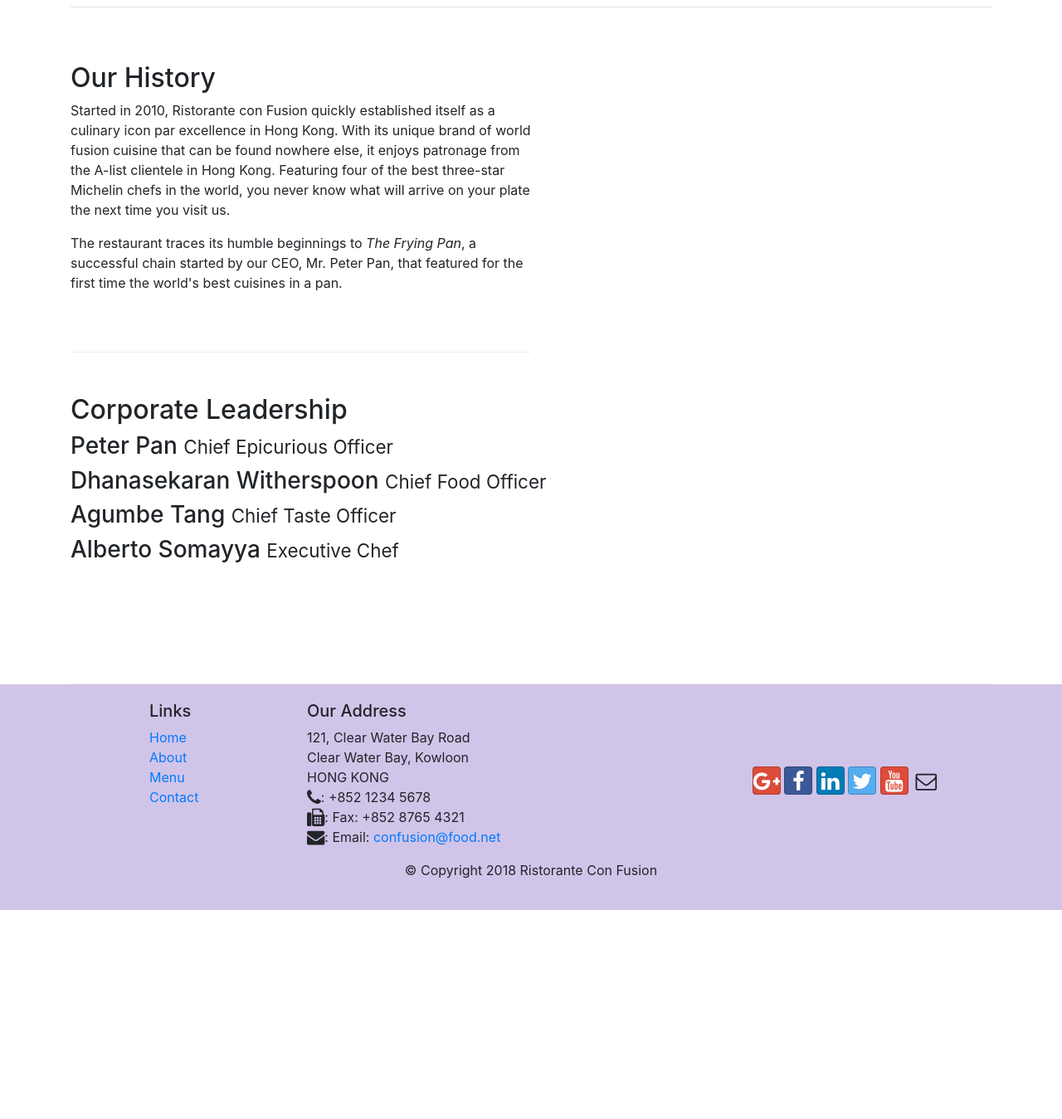
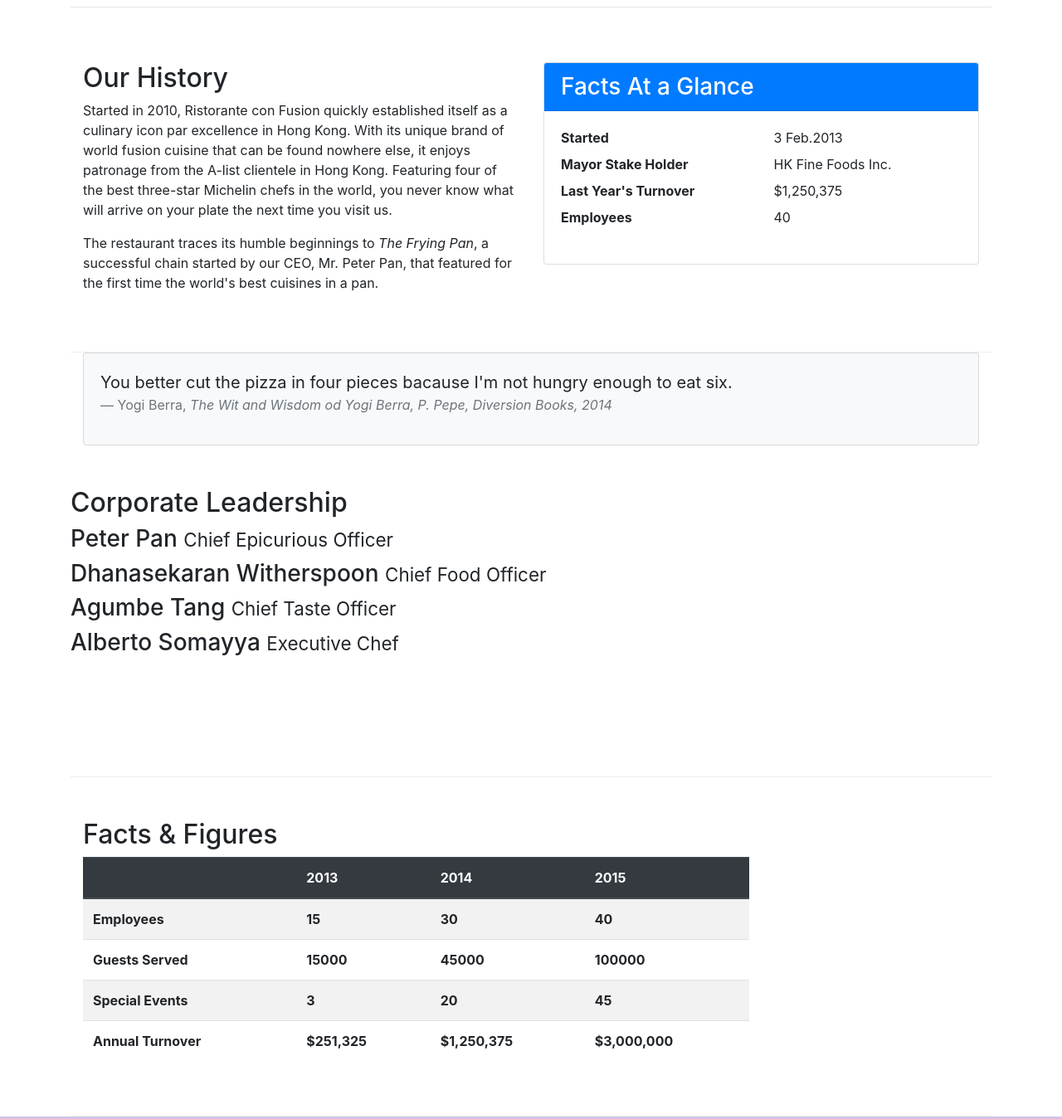
Before and after one commit to Cristoferfrnd/conFusion, a website: page aboutus.html in a window 1280 px wide. Shown: the part 440-1789 px from the top of the page at 83% size. Before the commit the page ends 1537 px from the top, so only its background shows below. Drawn offline with nearby package versions, Linux system fonts and the light colour scheme.

Commit message:
Table and Cards

```diff
--- a/aboutus.html
+++ b/aboutus.html
@@ -25,14 +25,18 @@
             <button class="navbar-toggler" type="button" data-toggle="collapse" data-target="#Navbar">
                 <span class="navbar-toggler-icon"></span>
             </button>
-            <a href="./index.html" class="navbar-brand mr-auto">Ristorante Con fusion</a>
+            <a href="./index.html" class="navbar-brand mr-auto">Ristorante Con Fusion</a>
 
             <div class="collapse navbar-collapse" id="Navbar">
                 <ul class="navbar-nav mr-auto">
-                    <li class="nav-item"><a class="nav-link" href="./index.html"><span class="fa fa-home fa-lg"> </span> Home</a></li>
-                    <li class="nav-item"><a class="nav-link active" href="#"><span class="fa fa-info fa-lg"> </span> About</a></li>
-                    <li class="nav-item"><a class="nav-link" href="#"><span class="fa fa-list fa-lg"> </span> Menu</a></li>
-                    <li class="nav-item"><a class="nav-link" href="./contactus.html"><span class="fa fa-address-card fa-lg"> </span> Contact</a></li>
+                    <li class="nav-item"><a class="nav-link" href="./index.html"><span class="fa fa-home fa-lg"> </span>
+                            Home</a></li>
+                    <li class="nav-item"><a class="nav-link active" href="#"><span class="fa fa-info fa-lg"> </span>
+                            About</a></li>
+                    <li class="nav-item"><a class="nav-link" href="#"><span class="fa fa-list fa-lg"> </span> Menu</a>
+                    </li>
+                    <li class="nav-item"><a class="nav-link" href="./contactus.html"><span
+                                class="fa fa-address-card fa-lg"> </span> Contact</a></li>
                 </ul>
             </div>
 
@@ -44,7 +48,8 @@
             <div class="row row-header">
                 <div class="col-12 col-sm-6">
                     <h1>Ristorante con Fusion</h1>
-                    <p>We take inspiration from the World's best cuisines, and create a unique fusion experience. Our lipsmacking creations will tickle your culinary senses!</p>
+                    <p>We take inspiration from the World's best cuisines, and create a unique fusion experience. Our
+                        lipsmacking creations will tickle your culinary senses!</p>
                 </div>
                 <div class="col-12 col-sm">
                 </div>
@@ -64,13 +69,49 @@
             </div>
         </div>
 
-        <div>
-            <div class="col-12 col-sm-6 row-content">
+
+        <div class="row row-content">
+            <div class="col-sm-6">
                 <h2>Our History</h2>
-                <p>Started in 2010, Ristorante con Fusion quickly established itself as a culinary icon par excellence in Hong Kong. With its unique brand of world fusion cuisine that can be found nowhere else, it enjoys patronage from the A-list clientele in Hong Kong.  Featuring four of the best three-star Michelin chefs in the world, you never know what will arrive on your plate the next time you visit us.</p>
-                <p>The restaurant traces its humble beginnings to <em>The Frying Pan</em>, a successful chain started by our CEO, Mr. Peter Pan, that featured for the first time the world's best cuisines in a pan.</p>
+                <p>Started in 2010, Ristorante con Fusion quickly established itself as a culinary icon par excellence
+                    in Hong Kong. With its unique brand of world fusion cuisine that can be found nowhere else, it
+                    enjoys patronage from the A-list clientele in Hong Kong. Featuring four of the best three-star
+                    Michelin chefs in the world, you never know what will arrive on your plate the next time you visit
+                    us.</p>
+                <p>The restaurant traces its humble beginnings to <em>The Frying Pan</em>, a successful chain started by
+                    our CEO, Mr. Peter Pan, that featured for the first time the world's best cuisines in a pan.</p>
             </div>
-            <div>
+            <div class="col-sm">
+                <div class="card">
+                    <h3 class="card-header bg-primary text-white">Facts At a Glance</h3>
+                    <div class="card-body">
+                        <dl class="row">
+                            <dt class="col-6">Started</dt>
+                            <dd class="col-6">3 Feb.2013</dd>
+                            <dt class="col-6">Mayor Stake Holder</dt>
+                            <dd class="col-6">HK Fine Foods Inc.</dd>
+                            <dt class="col-6">Last Year's Turnover</dt>
+                            <dd class="col-6">$1,250,375</dd>
+                            <dt class="col-6">Employees</dt>
+                            <dd class="col-6">40</dd>
+                        </dl>
+                    </div>
+                </div>
+            </div>
+        </div>
+
+        <div class="col-12">
+            <div class="card card-body bg-light">
+                <blockquote class="blockquote">
+                    <p class="mb-0">You better cut the pizza in four pieces
+                                    bacause I'm not hungry enough to eat six.
+                    </p>
+                    <footer class="blockquote-footer">Yogi Berra,
+                        <cite title="Source Title">The Wit and Wisdom od
+                            Yogi Berra, P. Pepe, Diversion Books, 2014
+                        </cite>
+                    </footer>
+                </blockquote>
             </div>
         </div>
 
@@ -79,16 +120,74 @@
             <div class="row-content">
                 <h2>Corporate Leadership</h2>
                 <h3>Peter Pan <small>Chief Epicurious Officer</small></h3>
-                <p class="d-none .d-sm-block">Our CEO, Peter, credits his hardworking East Asian immigrant parents who undertook the arduous journey to the shores of America with the intention of giving their children the best future. His mother's wizardy in the kitchen whipping up the tastiest dishes with whatever is available inexpensively at the supermarket, was his first inspiration to create the fusion cuisines for which <em>The Frying Pan</em> became well known. He brings his zeal for fusion cuisines to this restaurant, pioneering cross-cultural culinary connections.</p>
+                <p class="d-none .d-sm-block">Our CEO, Peter, credits his hardworking East Asian immigrant parents who
+                    undertook the arduous journey to the shores of America with the intention of giving their children
+                    the best future. His mother's wizardy in the kitchen whipping up the tastiest dishes with whatever
+                    is available inexpensively at the supermarket, was his first inspiration to create the fusion
+                    cuisines for which <em>The Frying Pan</em> became well known. He brings his zeal for fusion cuisines
+                    to this restaurant, pioneering cross-cultural culinary connections.</p>
                 <h3>Dhanasekaran Witherspoon <small>Chief Food Officer</small></h3>
-                <p class="d-none .d-sm-block">Our CFO, Danny, as he is affectionately referred to by his colleagues, comes from a long established family tradition in farming and produce. His experiences growing up on a farm in the Australian outback gave him great appreciation for varieties of food sources. As he puts it in his own words, <em>Everything that runs, wins, and everything that stays, pays!</em></p>
+                <p class="d-none .d-sm-block">Our CFO, Danny, as he is affectionately referred to by his colleagues,
+                    comes from a long established family tradition in farming and produce. His experiences growing up on
+                    a farm in the Australian outback gave him great appreciation for varieties of food sources. As he
+                    puts it in his own words, <em>Everything that runs, wins, and everything that stays, pays!</em></p>
                 <h3>Agumbe Tang <small>Chief Taste Officer</small></h3>
-                <p class="d-none .d-sm-block">Blessed with the most discerning gustatory sense, Agumbe, our CTO, personally ensures that every dish that we serve meets his exacting tastes. Our chefs dread the tongue lashing that ensues if their dish does not meet his exacting standards. He lives by his motto, <em>You click only if you survive my lick.</em></p>
+                <p class="d-none .d-sm-block">Blessed with the most discerning gustatory sense, Agumbe, our CTO,
+                    personally ensures that every dish that we serve meets his exacting tastes. Our chefs dread the
+                    tongue lashing that ensues if their dish does not meet his exacting standards. He lives by his
+                    motto, <em>You click only if you survive my lick.</em></p>
                 <h3>Alberto Somayya <small>Executive Chef</small></h3>
-                <p class="d-none .d-sm-block">Award winning three-star Michelin chef with wide International experience having worked closely with whos-who in the culinary world, he specializes in creating mouthwatering Indo-Italian fusion experiences. He says, <em>Put together the cuisines from the two craziest cultures, and you get a winning hit! Amma Mia!</em></p>
+                <p class="d-none .d-sm-block">Award winning three-star Michelin chef with wide International experience
+                    having worked closely with whos-who in the culinary world, he specializes in creating mouthwatering
+                    Indo-Italian fusion experiences. He says, <em>Put together the cuisines from the two craziest
+                        cultures, and you get a winning hit! Amma Mia!</em></p>
             </div>
         </div>
 
+        <div class="row row-content">
+            <div class="col-12 col-sm-9">
+                <h2>Facts &amp; Figures</h2>
+                <div class="table-responsive">
+                    <table class="table table-striped">
+                        <thead class="thead-dark">
+                            <tr>
+                                <th>&nbsp;</th>
+                                <th>2013</th>
+                                <th>2014</th>
+                                <th>2015</th>
+                            </tr>
+                        </thead>
+                        <tbody>
+                            <tr>
+                                <th>Employees</th>
+                                <th>15</th>
+                                <th>30</th>
+                                <th>40</th>
+                            </tr>
+                            <tr>
+                                <th>Guests Served</th>
+                                <th>15000</th>
+                                <th>45000</th>
+                                <th>100000</th>
+                            </tr>
+                            <tr>
+                                <th>Special Events</th>
+                                <th>3</th>
+                                <th>20</th>
+                                <th>45</th>
+                            </tr>
+                            <tr>
+                                <th>Annual Turnover</th>
+                                <th>$251,325</th>
+                                <th>$1,250,375</th>
+                                <th>$3,000,000</th>
+                            </tr>
+                        </tbody>
+                    </table>
+                </div>
+
+            </div>
+        </div>
     </div>
 
     <footer class="footer">
@@ -111,16 +210,22 @@
                         HONG KONG<br>
                         <i class="fa fa-phone fa-lg"></i>: +852 1234 5678<br>
                         <i class="fa fa-fax fa-lg"></i>: Fax: +852 8765 4321<br>
-		              <i class="fa fa-envelope fa-lg"></i>: Email: <a href="mailto:confusion@food.net">confusion@food.net</a>
+                        <i class="fa fa-envelope fa-lg"></i>: Email: <a
+                            href="mailto:confusion@food.net">confusion@food.net</a>
                     </address>
                 </div>
                 <div class="col-12 col-sm-4 align-self-center">
                     <div class="text-center">
-                        <a class="btn btn-social-icon btn-google" href="http://google.com/+"><i class="fa fa-google-plus fa-lg"></i></a>
-                        <a class="btn btn-social-icon btn-facebook" href="http://www.facebook.com/profile.php?id="><i class="fa fa-facebook fa-lg"></i></a>
-                        <a class="btn btn-social-icon btn-linkedin" href="http://www.linkedin.com/in/"><i class="fa fa-linkedin fa-lg"></i></a>
-                        <a class="btn btn-social-icon btn-twitter" href="http://twitter.com/"><i class="fa fa-twitter fa-lg"></i></a>
-                        <a class="btn btn-social-icon btn-google" href="http://youtube.com/"><i class="fa fa-youtube fa-lg"></i></a>
+                        <a class="btn btn-social-icon btn-google" href="http://google.com/+"><i
+                                class="fa fa-google-plus fa-lg"></i></a>
+                        <a class="btn btn-social-icon btn-facebook" href="http://www.facebook.com/profile.php?id="><i
+                                class="fa fa-facebook fa-lg"></i></a>
+                        <a class="btn btn-social-icon btn-linkedin" href="http://www.linkedin.com/in/"><i
+                                class="fa fa-linkedin fa-lg"></i></a>
+                        <a class="btn btn-social-icon btn-twitter" href="http://twitter.com/"><i
+                                class="fa fa-twitter fa-lg"></i></a>
+                        <a class="btn btn-social-icon btn-google" href="http://youtube.com/"><i
+                                class="fa fa-youtube fa-lg"></i></a>
                         <a class="btn btn-social-icon" href="mailto:"><i class="fa fa-envelope-o fa-lg"></i></a>
                     </div>
                 </div>
```
Also changed, not shown: index.html (+1 -1 lines). Lines whose indentation alone changed are shown as unchanged.
